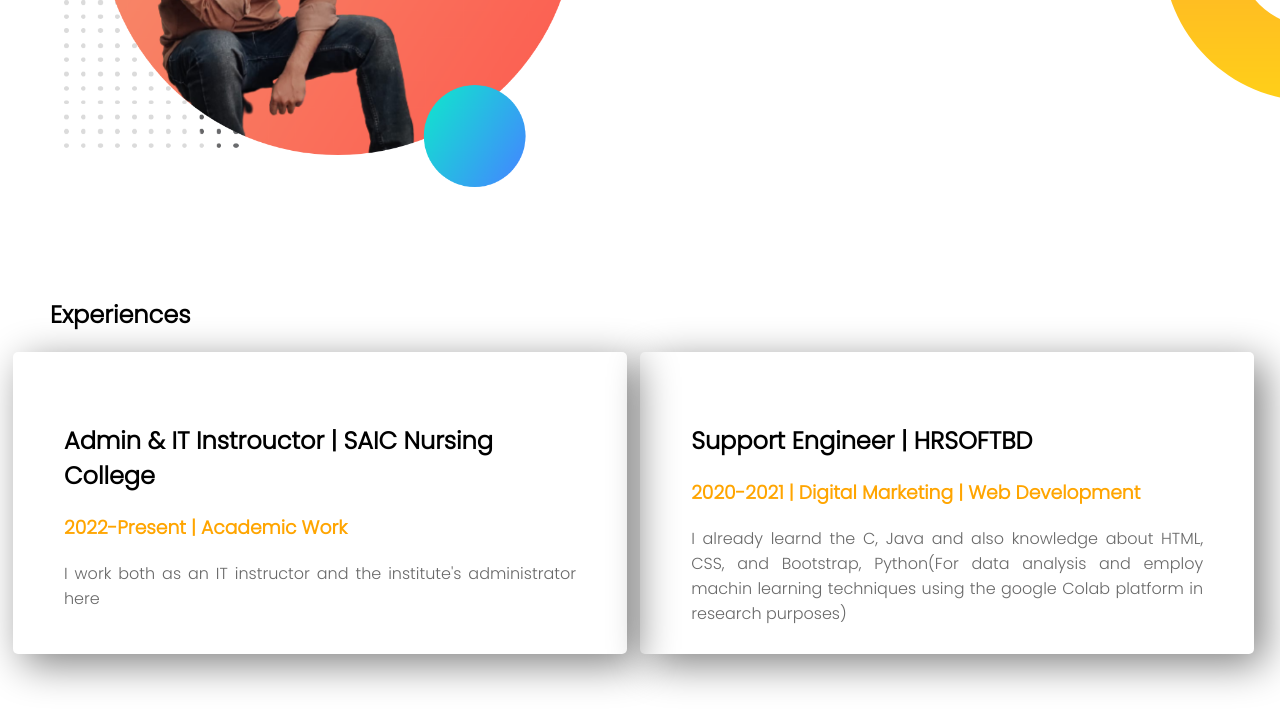
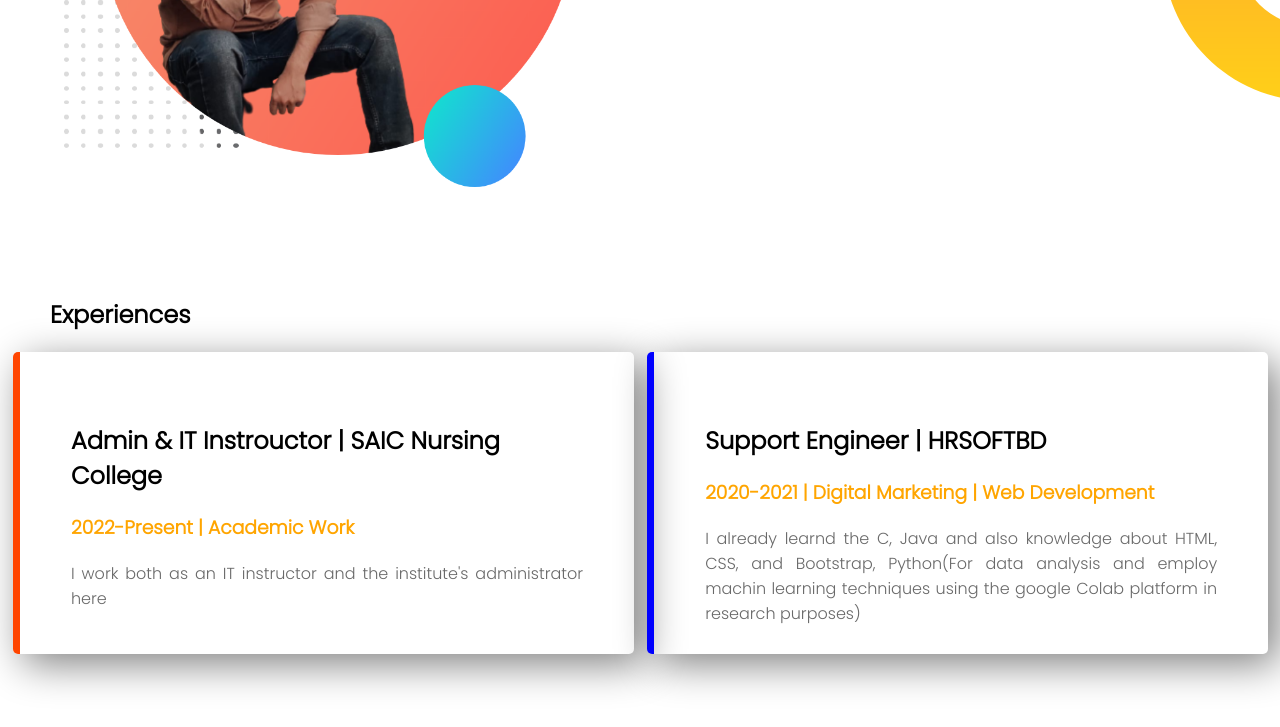
Before and after one commit to mdarafatsoikat/we-portfolio, a plain HTML site: page index.html in a window 1280 px wide. Shown: the part 1023-1750 px from the top of the page. Drawn offline with Linux system fonts and the light colour scheme.

Commit message:
again ready to public

```diff
--- a/index.html
+++ b/index.html
@@ -36,12 +36,12 @@
      </section>
     <section class="expriences-area">
         <h2 style="padding-left:50px;">Experiences</h2>
-        <div class="left-side single-experiences">
+        <div id="left-side-border" class="left-side single-experiences">
             <h2>Admin & IT Instrouctor | SAIC Nursing College</h2>
             <h3 style="color: orange;">2022-Present | Academic Work</h3>
             <p style="text-align: justify;">I work both as an IT instructor and the institute's administrator here</p>
         </div>
-        <div class="right-side single-experiences">
+        <div id="right-side-border" class="right-side single-experiences">
             <h2>Support Engineer | HRSOFTBD</h2>
             <h3 style="color: orange;">2020-2021 | Digital Marketing | Web Development</h3>
             <p style="text-align: justify;">I already learnd the C, Java and also knowledge about HTML, CSS, and Bootstrap, Python(For data analysis and employ machin learning techniques using the google Colab platform in  research purposes)</p>
--- a/style.css
+++ b/style.css
@@ -60,3 +60,14 @@ p{
     height: 40%;
     border-radius: 5px;
 }
+.left-side-border{
+    background-image: url("image/exp-bg.png");
+}
+#left-side-border{
+    border-left: 7px solid;
+    border-color: orangered;
+}
+#right-side-border{
+    border-left: 7px solid;
+    border-color: blue;
+}
```
